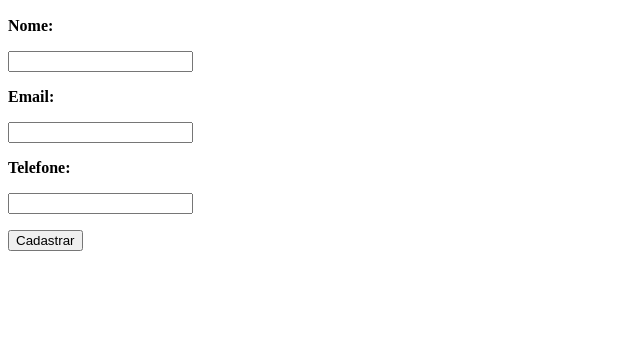
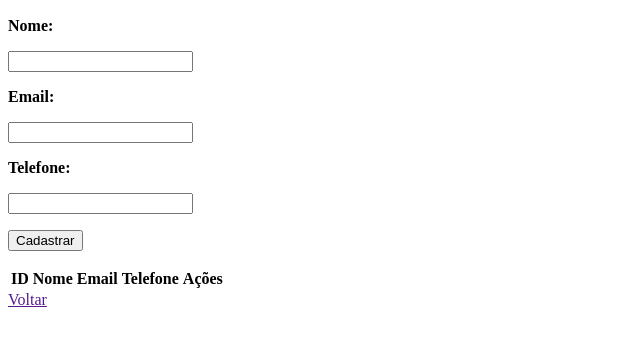
Before and after one commit to Alexandre-HCS/Projeto-Final, a plain HTML site: page Supplier-login/index.html in a window 1280 px wide. Shown: the part 110-456 px from the top of the page, without its empty margins (0-640 px from the left). Drawn offline with Linux system fonts and the light colour scheme.

Commit message:
Cadastro de Fornecedor

```diff
--- a/Supplier-login/index.html
+++ b/Supplier-login/index.html
@@ -27,6 +27,17 @@
             <input type="text" required class="inputs3">
 
             <p><input type="submit" value="Cadastrar"></p>
+
+            <table>
+                <thead border="1"> <!-- Define o cabeçalho da tabela-->
+                    <th><b>ID</b></th> <!-- Itens do cabeçalho -->
+                    <th><b>Nome</b></th>
+                    <th><b>Email</b></th>
+                    <th><b>Telefone</b></th>
+                    <th><b>Ações</b></th>
+                </thead>
+            </table>
+            <a href="">Voltar</a>
         </form>
 
     </div>
```
